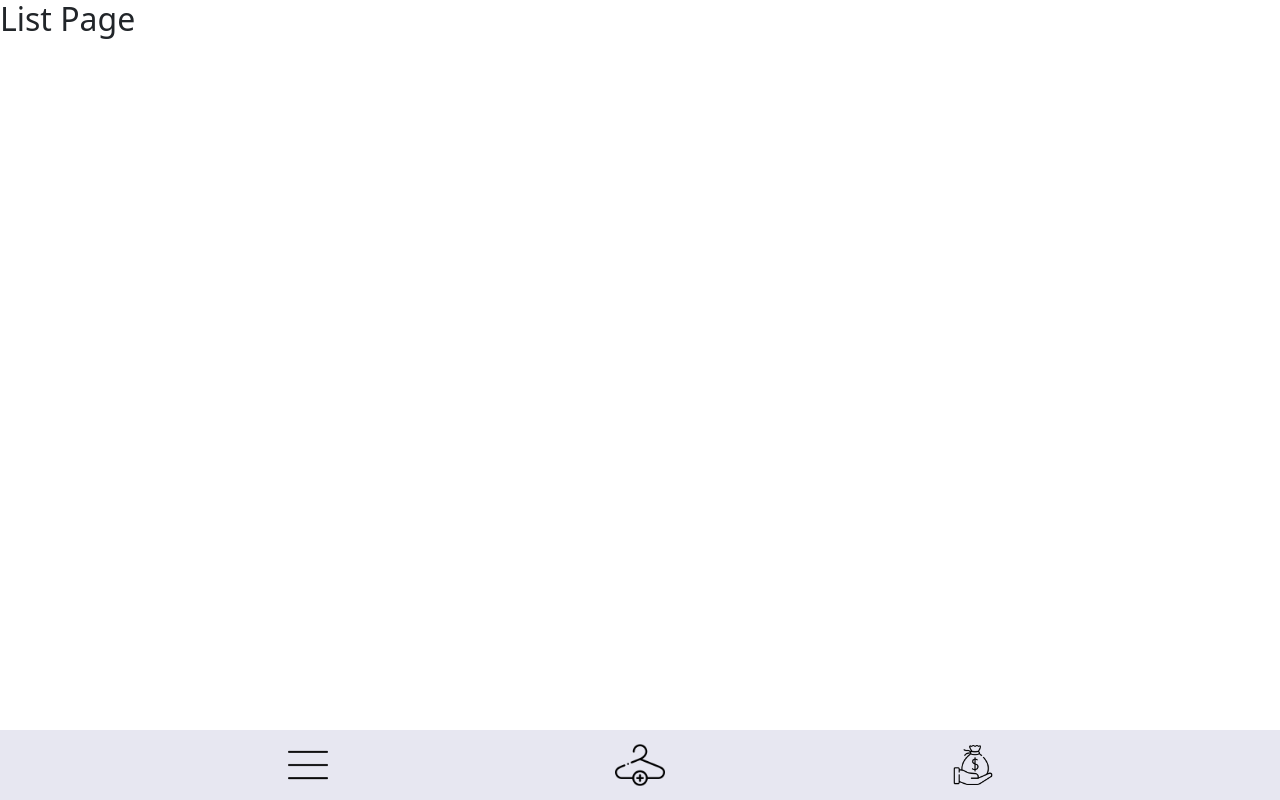
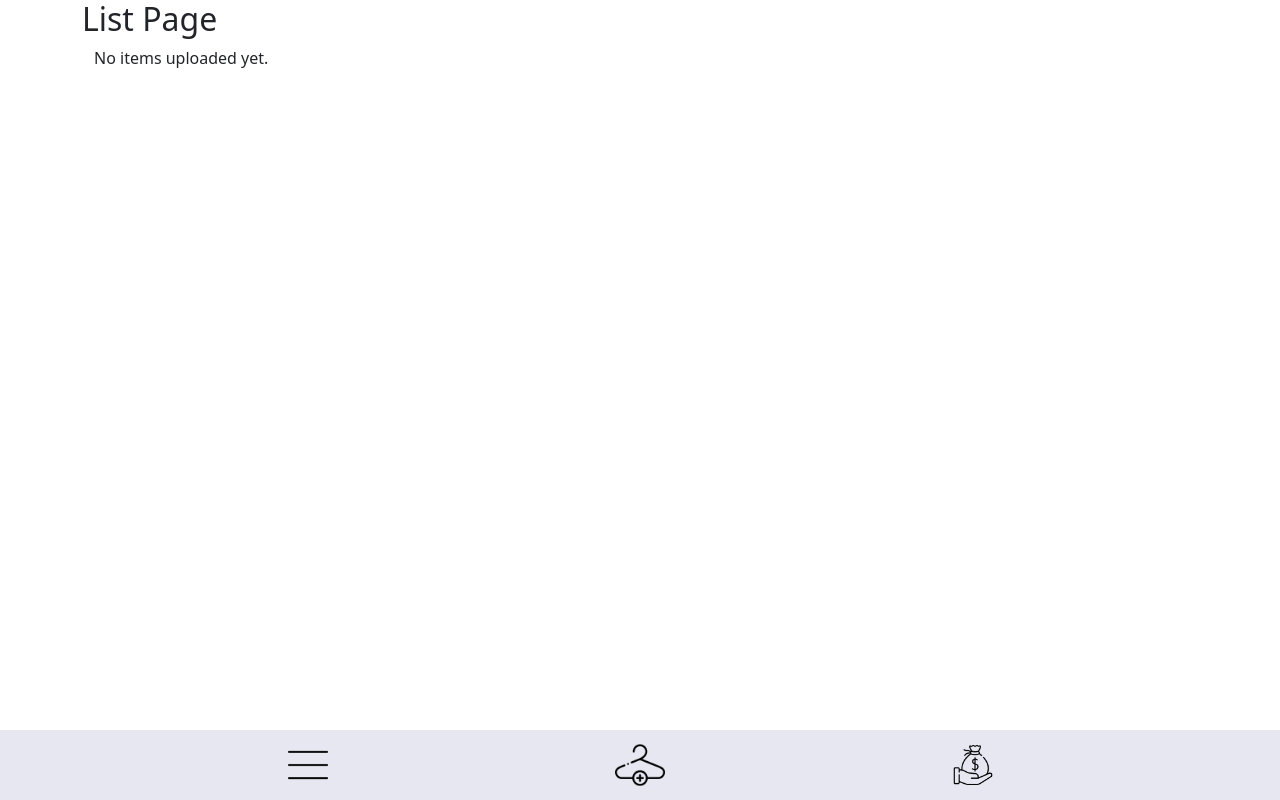
Before and after one commit to loogeyy/thriftify, a React (Create React App) app in the folder thriftity/: page /listPage in a window 1280 px wide. Built offline with nearby package versions, Linux system fonts and the light colour scheme.

Commit message:
add mark as sold button to the list page

```diff
--- a/thriftity/src/App.js
+++ b/thriftity/src/App.js
@@ -19,13 +19,17 @@ function App() {
     setClothesList([...clothesList, clothes]);
   };
 
+  const removeClothes = (clothesToRemove) => {
+    setClothesList(clothesList.filter(clothes => clothes !== clothesToRemove));
+  };
+
   return (
     <Router>
         <Routes>
           <Route exact path="/" element={<Home />} />
           <Route path="/offers" element={<Offers clothesList={clothesList} />} />
           <Route path="/uploadPage" element={<UploadPage addClothes={addClothes}/>} />
-          <Route path="/listPage" element={<ListPage clothesList={clothesList} />} />
+          <Route path="/listPage" element={<ListPage clothesList={clothesList} removeClothes={removeClothes}/>} />
         </Routes>
     </Router>
   );
--- /dev/null
+++ b/thriftity/src/pages/ListPage.css
@@ -0,0 +1,21 @@
+.sold-btn {
+    /* width: 50px;
+    height: 50px; */
+    padding: 10px;
+    margin: 10px;
+}
+
+.sold-btn-img {
+    /* width: 30px;
+    height: 30px;
+    align-items: center; */
+    max-width: 100%;
+    max-height: 100%;
+}
+
+.item {
+    background-color:
+    #e7e7f1;
+    border-radius: 10px;
+    margin: 10px;
+}
--- a/thriftity/src/pages/ListPage.js
+++ b/thriftity/src/pages/ListPage.js
@@ -1,19 +1,32 @@
 import Navbar from '../components/Navbar.js';
+import soldIcon from '../images/sold-icon.png';
+import './ListPage.css';
 
-function ListPage({ clothesList }) {
+function ListPage({ clothesList, removeClothes }) {
+
   return (
     <div>
-        <div>
+    <div className="container">
+      <div className="row">
         <h2>List Page</h2>
-        <ul>
-            {clothesList.map((clothes, index) => (
-            <li key={index}>
+      </div>
+      <div className="container">
+        {clothesList && clothesList.length > 0 ?
+          clothesList.map((clothes, index) => (
+            <div className="row item" key={index}>
+                <div className='col'>
                 Item: {clothes.item}, Category: {clothes.category}, Size: {clothes.size}, Color: {clothes.color}, Brand: {clothes.brand}
-            </li>
-            ))}
-        </ul>
-        </div>
-      <Navbar />
+                </div>
+                <div className='col-2'>
+                  <button className='sold-btn' onClick={() => removeClothes(clothes)}><img className='sold-btn-img' src={soldIcon}></img></button>
+                </div>
+            </div>
+          ))
+          : <p>No items uploaded yet.</p>}
+      </div>
+
+    </div>
+    <Navbar />
     </div>
   );
 };
```
Also changed, not shown: thriftity/src/images/sold-icon.png (added).
